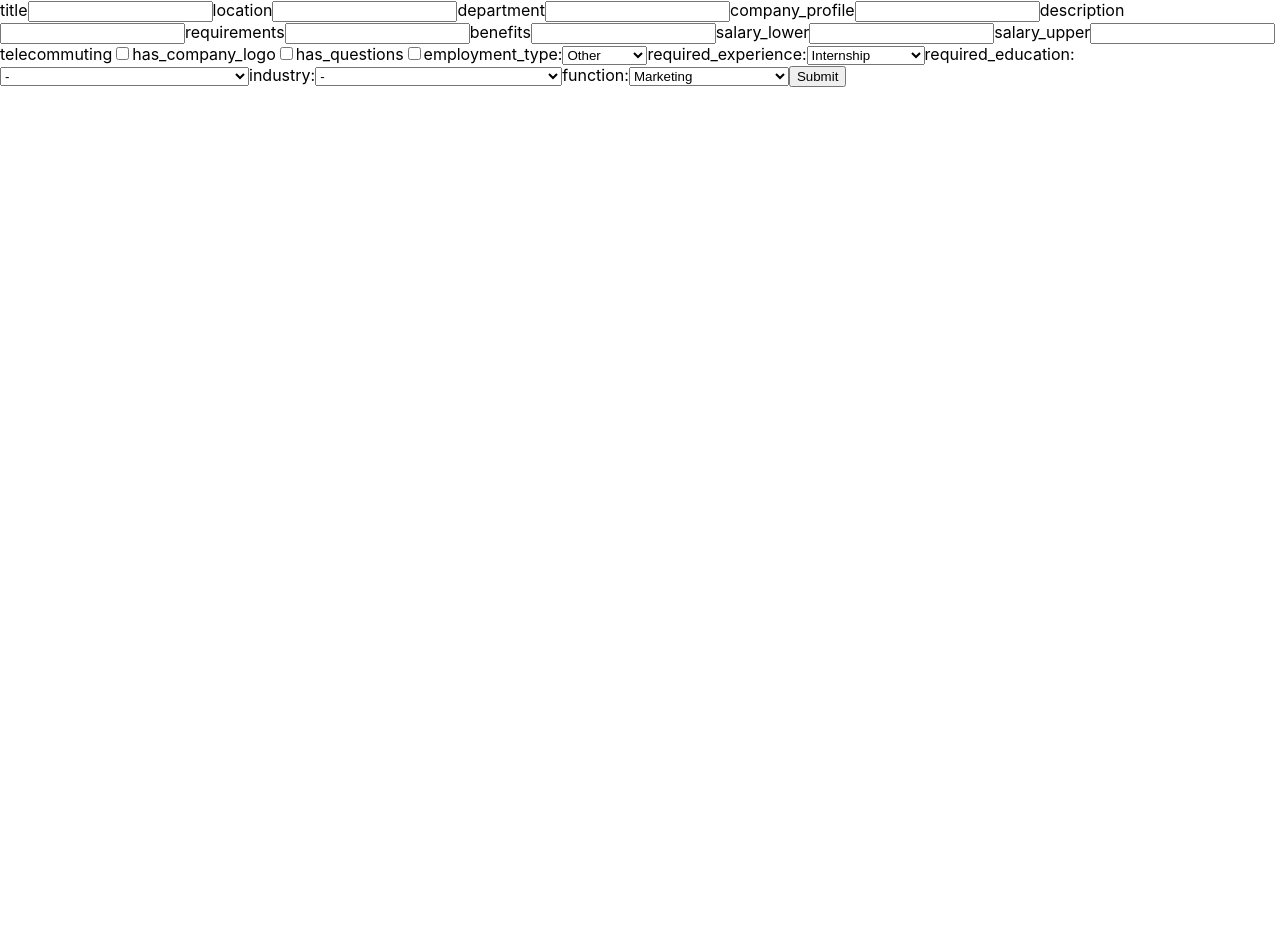
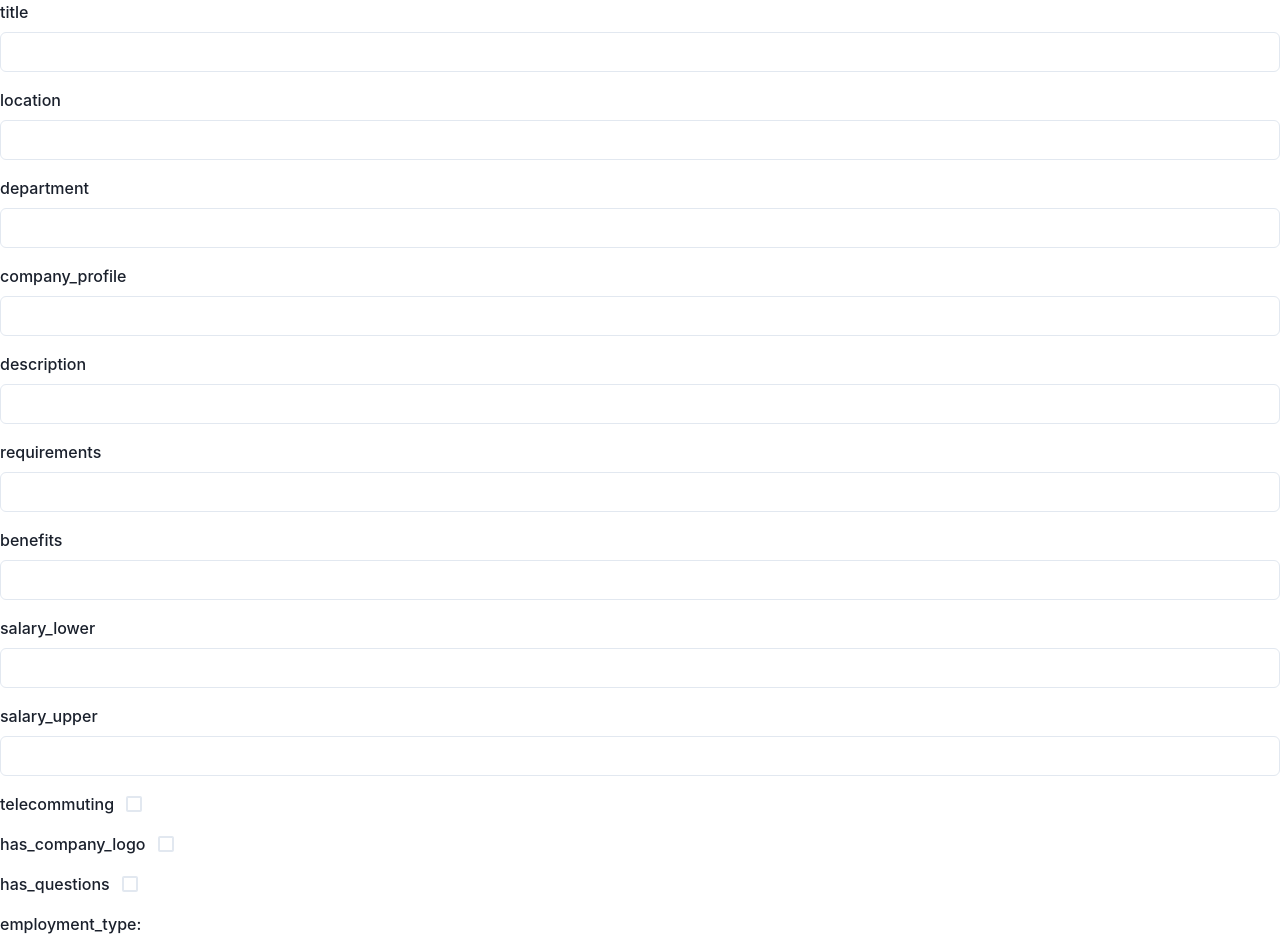
Before and after one commit to JobShield/jobshield-fe, a React (Create React App) app: page / in a window 1280 px wide. Shown: the top 944 px of the page. Before the commit the page ends 800 px from the top, so only its background shows below. Built offline with nearby package versions, Linux system fonts and the light colour scheme.

Commit message:
Use chakra ui.

```diff
--- a/package.json
+++ b/package.json
@@ -3,6 +3,9 @@
   "version": "0.1.0",
   "private": true,
   "dependencies": {
+    "@chakra-ui/react": "^2.5.5",
+    "@emotion/react": "^11.10.6",
+    "@emotion/styled": "^11.10.6",
     "@testing-library/jest-dom": "^5.16.5",
     "@testing-library/react": "^13.4.0",
     "@testing-library/user-event": "^13.5.0",
@@ -12,6 +15,7 @@
     "@types/react-dom": "^18.0.11",
     "axios": "^1.3.4",
     "formik": "^2.2.9",
+    "framer-motion": "^10.10.0",
     "react": "^18.2.0",
     "react-dom": "^18.2.0",
     "react-scripts": "5.0.1",
--- a/src/App.tsx
+++ b/src/App.tsx
@@ -1,3 +1,14 @@
+import {
+  Button,
+  Checkbox,
+  FormControl,
+  FormLabel,
+  Input as ChakraInput,
+  NumberInput,
+  NumberInputField,
+  Select,
+  VStack,
+} from "@chakra-ui/react";
 import axios from "axios";
 import { Field, Form, Formik } from "formik";
 import React from "react";
@@ -27,6 +38,7 @@ const App: React.FC = () => {
     <Formik initialValues={initialValues} onSubmit={handleSubmit}>
       {() => (
         <Form>
+          <VStack spacing={4}>
             <>
               {[
                 "title",
@@ -67,7 +79,10 @@ const App: React.FC = () => {
               )}
             </>
 
-          <button type="submit">Submit</button>
+            <Button type="submit" colorScheme="blue">
+              Submit
+            </Button>
+          </VStack>
         </Form>
       )}
     </Formik>
@@ -76,72 +91,65 @@ const App: React.FC = () => {
 
 function CheckBox({ name }: { name: string }) {
   return (
-    <>
-      <label>{name}</label>
-      <Field
-        id={name}
-        name={name}
-        type="checkbox"
-        onChange={(e: React.ChangeEvent<HTMLInputElement>) =>
-          e.target.checked ? 1 : 0
-        }
+    <FormControl display="flex" alignItems="center">
+      <FormLabel htmlFor={name} mb="0">
+        {name}
+      </FormLabel>
+      <Field name={name}>
+        {({ field, form }: any) => (
+          <Checkbox
+            {...field}
+            isChecked={field.value}
+            onChange={(e) => form.setFieldValue(field.name, e.target.checked)}
           />
-    </>
+        )}
+      </Field>
+    </FormControl>
   );
 }
 
 function TextField({ name }: { name: string }) {
   return (
-    <>
-      <label>{name}</label>
-      <Field id={name} name={name} type="text" />
-    </>
+    <FormControl id={name}>
+      <FormLabel>{name}</FormLabel>
+      <Field as={ChakraInput} id={name} name={name} type="text" />
+    </FormControl>
   );
 }
 
 function NumberField({ name }: { name: string }) {
   return (
-    <>
-      <label>{name}</label>
-      <Field id={name} name={name} type="number" />
-    </>
+    <FormControl id={name}>
+      <FormLabel>{name}</FormLabel>
+      <Field name={name}>
+        {({ field, form }: any) => (
+          <NumberInput
+            value={field.value}
+            onChange={(value) => form.setFieldValue(field.name, value)}
+          >
+            <NumberInputField />
+          </NumberInput>
+        )}
+      </Field>
+    </FormControl>
   );
 }
 
 function ChoiceField({ name, choices }: { name: string; choices: string[] }) {
   return (
-    <>
-      <label htmlFor={name}>{name}:</label>
-      <Field as="select" id={name} name={name}>
+    <FormControl id={name}>
+      <FormLabel htmlFor={name}>{name}:</FormLabel>
+      <Field as={Select} id={name} name={name}>
         {choices.map((choice) => (
           <option key={choice} value={choice}>
             {choice}
           </option>
         ))}
       </Field>
-    </>
+    </FormControl>
   );
 }
 
 export default App;
 
 const initialValues: Partial<Input> = {};
-const sample: Partial<Input> = {
-  title: "title",
-  location: "Mars",
-  department: "Aviation",
-  company_profile: "Boring",
-  description: "babababbabababab abbababababa.",
-  requirements: "errrr",
-  benefits: "free food",
-  salary_lower: 90,
-  salary_upper: undefined,
-  telecommuting: true,
-  has_company_logo: true,
-  has_questions: true,
-  employment_type: "Other",
-  required_experience: "Internship",
-  required_education: "Bachelor's Degree",
-  industry: "Marketing and Advertising",
-  function: "Marketing",
-};
--- a/src/index.tsx
+++ b/src/index.tsx
@@ -1,19 +1,13 @@
-import React from 'react';
-import ReactDOM from 'react-dom/client';
-import './index.css';
-import App from './App';
-import reportWebVitals from './reportWebVitals';
+import { ChakraProvider } from "@chakra-ui/react";
+import * as React from "react";
+import ReactDOM from "react-dom";
+import App from "./App";
 
-const root = ReactDOM.createRoot(
-  document.getElementById('root') as HTMLElement
+ReactDOM.render(
+  <React.StrictMode>
+    <ChakraProvider>
+      <App />
+    </ChakraProvider>
+  </React.StrictMode>,
+  document.getElementById("root")
 );
-root.render(
-  <React.StrictMode>
-    <App />
-  </React.StrictMode>
-);
-
-// If you want to start measuring performance in your app, pass a function
-// to log results (for example: reportWebVitals(console.log))
-// or send to an analytics endpoint. Learn more: https://bit.ly/CRA-vitals
-reportWebVitals();
```
Also changed, not shown: 1 other file (tests, documents, lock files or other folders). Lines whose indentation alone changed are shown as unchanged.
